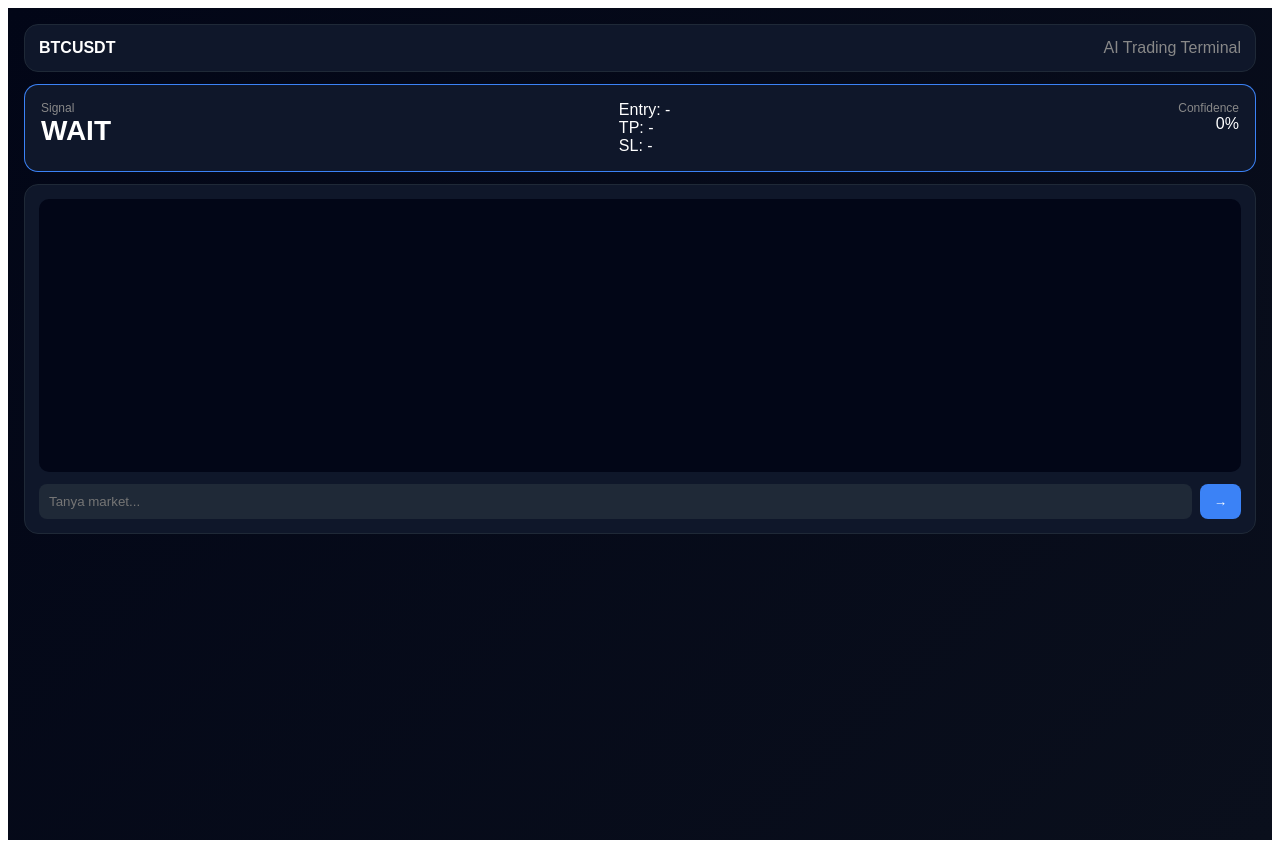
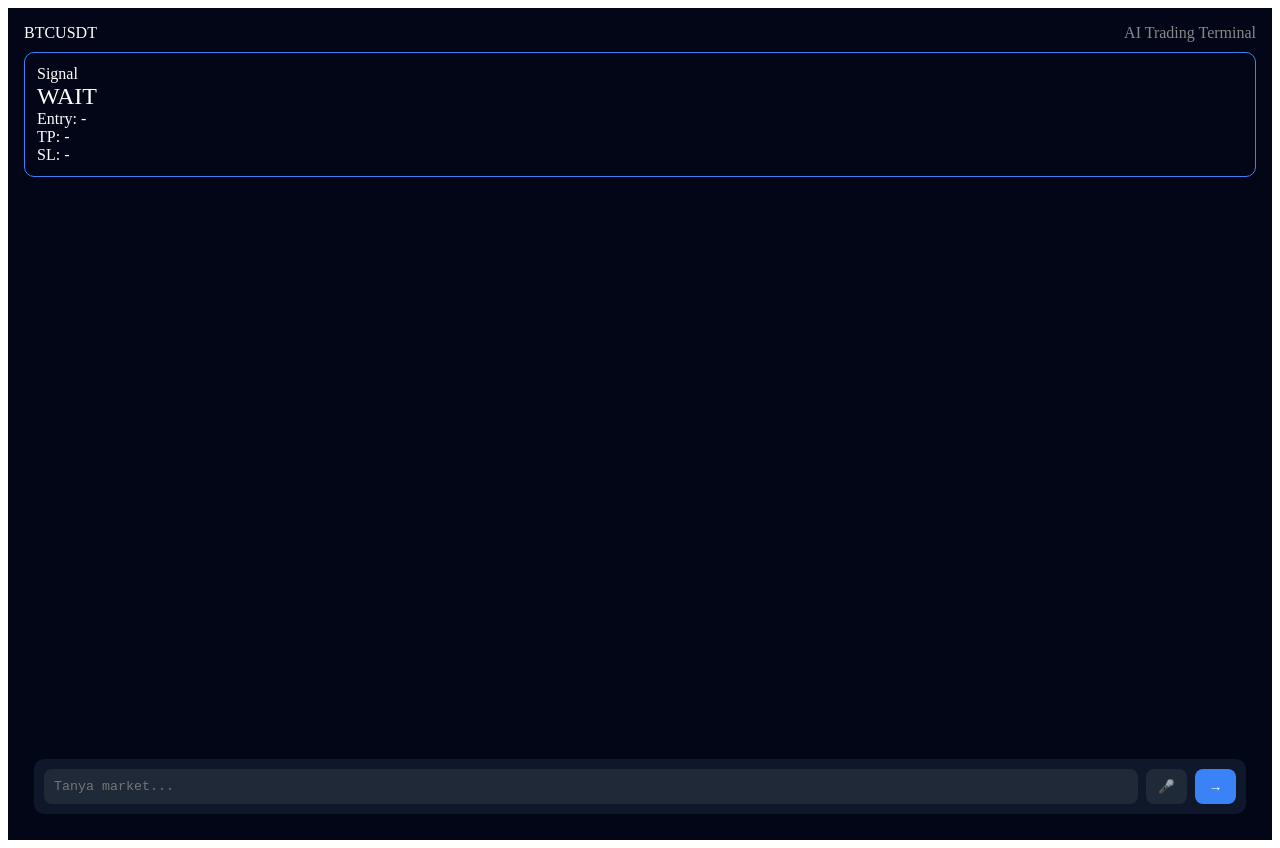
Before and after one commit to BlesUstetu/crypto-ai, a React (Vite) app: page / in a window 1280 px wide. Built offline with nearby package versions, Linux system fonts and the light colour scheme.

Commit message:
Update App.jsx

```diff
--- a/src/App.jsx
+++ b/src/App.jsx
@@ -38,28 +38,6 @@ function NeuralUltraLite({ signal = "WAIT" }) {
             style={i === 0 ? styles.flow : styles.flowSlow}
           />
         ))}
-
-        {[
-          { x: 20, y: 60 },
-          { x: 100, y: 20 },
-          { x: 100, y: 100 },
-          { x: 180, y: 60 },
-          { x: 60, y: 60 },
-          { x: 140, y: 60 },
-        ].map((n, i) => (
-          <circle
-            key={i}
-            cx={n.x}
-            cy={n.y}
-            r="5"
-            fill={color}
-            style={{
-              animation: "pulse 1.4s infinite",
-              animationDelay: `${i * 0.2}s`,
-              filter: `drop-shadow(0 0 6px ${color})`,
-            }}
-          />
-        ))}
       </svg>
       <div style={styles.loaderText}>AI processing...</div>
     </div>
@@ -71,6 +49,8 @@ export default function App() {
   const [input, setInput] = useState("");
   const [messages, setMessages] = useState([]);
   const [loading, setLoading] = useState(false);
+  const [listening, setListening] = useState(false);
+  const [speechSupported, setSpeechSupported] = useState(true);
 
   const [signal, setSignal] = useState({
     type: "WAIT",
@@ -81,8 +61,10 @@ export default function App() {
   });
 
   const chatRef = useRef(null);
+  const textareaRef = useRef(null);
+  const recognitionRef = useRef(null);
 
-  /* inject animation sekali */
+  /* ===== INIT STYLE ===== */
   useEffect(() => {
     if (!document.getElementById("neon-style")) {
       const style = document.createElement("style");
@@ -92,45 +74,93 @@ export default function App() {
           0% { stroke-dashoffset: 50; }
           100% { stroke-dashoffset: 0; }
         }
-        @keyframes pulse {
-          0% { transform: scale(0.8); opacity: 0.5; }
-          50% { transform: scale(1.3); opacity: 1; }
-          100% { transform: scale(0.8); opacity: 0.5; }
-        }
-        @keyframes neonMove {
-          0% { background-position: 0% }
-          100% { background-position: 200% }
-        }
       `;
       document.head.appendChild(style);
     }
   }, []);
 
-  /* auto scroll */
+  /* ===== AUTO SCROLL ===== */
   useEffect(() => {
     chatRef.current?.scrollTo(0, chatRef.current.scrollHeight);
   }, [messages, loading]);
 
+  /* ===== SPEECH SETUP ===== */
+  useEffect(() => {
+    const SpeechRecognition =
+      window.SpeechRecognition || window.webkitSpeechRecognition;
+
+    if (!SpeechRecognition) {
+      setSpeechSupported(false);
+      return;
+    }
+
+    const recognition = new SpeechRecognition();
+    recognition.lang = "id-ID";
+    recognition.continuous = true;
+    recognition.interimResults = true;
+
+    recognition.onresult = (event) => {
+      let transcript = "";
+      for (let i = event.resultIndex; i < event.results.length; i++) {
+        transcript += event.results[i][0].transcript;
+      }
+      setInput(transcript);
+      autoResize(textareaRef.current);
+    };
+
+    recognition.onend = () => setListening(false);
+
+    recognitionRef.current = recognition;
+
+    return () => {
+      recognition.stop(); // 🔥 cleanup fix
+    };
+  }, []);
+
+  const toggleMic = () => {
+    if (!recognitionRef.current) return;
+
+    if (listening) {
+      recognitionRef.current.stop();
+      setListening(false);
+    } else {
+      recognitionRef.current.start();
+      setListening(true);
+    }
+  };
+
+  /* ===== AUTO RESIZE (FIXED) ===== */
+  const autoResize = (el) => {
+    if (!el) return;
+    el.style.height = "0px";
+    el.style.height = el.scrollHeight + "px";
+  };
+
+  /* ===== SEND ===== */
   const sendMessage = async () => {
-    if (!input) return;
+    if (!input || loading) return;
+
+    // stop mic saat kirim
+    if (listening && recognitionRef.current) {
+      recognitionRef.current.stop();
+      setListening(false);
+    }
 
     setMessages((prev) => [...prev, { role: "user", text: input }]);
     setInput("");
     setLoading(true);
 
+    if (textareaRef.current) textareaRef.current.style.height = "auto";
+
     try {
       const res = await fetch("/api/analyze", {
         method: "POST",
-        headers: {
-          "Content-Type": "application/json",
-        },
-        body: JSON.stringify({
-          message: input,
-        }),
+        headers: { "Content-Type": "application/json" },
+        body: JSON.stringify({ message: input }),
       });
 
       const data = await res.json();
-      if (!res.ok || data.error) throw new Error(data.error);
+      if (!res.ok) throw new Error(data.error || "API error");
 
       setMessages((prev) => [
         ...prev,
@@ -157,40 +187,28 @@ export default function App() {
 
   return (
     <div style={styles.app}>
-      {/* HEADER */}
       <div style={styles.header}>
-        <div style={styles.title}>BTCUSDT</div>
-        <div style={styles.subtitle}>AI Trading Terminal</div>
+        <div>BTCUSDT</div>
+        <div style={{ color: "#888" }}>AI Trading Terminal</div>
       </div>
 
-      {/* SIGNAL */}
       <div
         style={{
           ...styles.signal,
-          backgroundImage: `
-            linear-gradient(#0f172a, #0f172a),
-            linear-gradient(90deg, ${neonColor}, #3b82f6, ${neonColor})
-          `,
+          border: `1px solid ${neonColor}`,
         }}
       >
         <div>
-          <div style={styles.label}>Signal</div>
-          <div style={styles.signalText}>{signal.type}</div>
+          <div>Signal</div>
+          <div style={{ fontSize: 24 }}>{signal.type}</div>
         </div>
-
-        <div style={styles.signalRight}>
-          <div>Entry: {signal.entry}</div>
-          <div>TP: {signal.tp}</div>
-          <div>SL: {signal.sl}</div>
-        </div>
-
-        <div style={{ textAlign: "right" }}>
-          <div style={styles.label}>Confidence</div>
-          <div>{signal.confidence}%</div>
+        <div>
+          Entry: {signal.entry} <br />
+          TP: {signal.tp} <br />
+          SL: {signal.sl}
         </div>
       </div>
 
-      {/* PANEL */}
       <div style={styles.panel}>
         <div style={styles.chatArea} ref={chatRef}>
           {messages.map((msg, i) => (
@@ -213,19 +231,45 @@ export default function App() {
               </span>
             </div>
           ))}
-
           {loading && <NeuralUltraLite signal={signal.type} />}
         </div>
 
         <div style={styles.inputBox}>
-          <input
+          <textarea
+            ref={textareaRef}
+            value={input}
+            rows={1}
             placeholder="Tanya market..."
-            style={styles.input}
-            value={input}
-            onChange={(e) => setInput(e.target.value)}
-            onKeyDown={(e) => e.key === "Enter" && sendMessage()}
+            style={styles.textarea}
+            onChange={(e) => {
+              setInput(e.target.value);
+              autoResize(e.target);
+            }}
+            onKeyDown={(e) => {
+              if (e.key === "Enter" && !e.shiftKey) {
+                e.preventDefault();
+                sendMessage();
+              }
+            }}
           />
-          <button style={styles.send} onClick={sendMessage}>
+
+          {speechSupported && (
+            <button
+              onClick={toggleMic}
+              style={{
+                ...styles.mic,
+                background: listening ? "#ef4444" : "#1f2937",
+              }}
+            >
+              🎤
+            </button>
+          )}
+
+          <button
+            onClick={sendMessage}
+            style={styles.send}
+            disabled={loading}
+          >
             →
           </button>
         </div>
@@ -237,91 +281,86 @@ export default function App() {
 /* ================= STYLE ================= */
 const styles = {
   app: {
-    background: "linear-gradient(135deg,#020617,#0a0f1c)",
     minHeight: "100vh",
+    display: "flex",
+    flexDirection: "column",
+    background: "#020617",
     padding: 16,
     color: "white",
-    fontFamily: "Arial",
   },
 
   header: {
     display: "flex",
     justifyContent: "space-between",
-    marginBottom: 12,
-    padding: 14,
-    borderRadius: 14,
-    background: "#0f172a",
-    border: "1px solid #1f2937",
+    marginBottom: 10,
   },
 
-  title: { fontWeight: "bold" },
-  subtitle: { color: "#888" },
-
   signal: {
-    marginBottom: 12,
-    display: "flex",
-    justifyContent: "space-between",
-    padding: 16,
-    borderRadius: 14,
-    border: "1px solid transparent",
-    backgroundOrigin: "border-box",
-    backgroundClip: "padding-box, border-box",
-    backgroundSize: "100% 100%, 200% 200%",
-    animation: "neonMove 4s linear infinite",
+    padding: 12,
+    borderRadius: 10,
+    marginBottom: 10,
   },
 
   panel: {
-    background: "#0f172a",
-    borderRadius: 14,
-    padding: 14,
-    border: "1px solid #1f2937",
+    flex: 1,
+    position: "relative",
     display: "flex",
     flexDirection: "column",
-    gap: 12,
-    minHeight: 320,
   },
 
   chatArea: {
     flex: 1,
-    background: "#020617",
-    borderRadius: 10,
-    padding: 10,
     overflowY: "auto",
+    paddingBottom: 120,
   },
 
-  inputBox: { display: "flex", gap: 8 },
+  inputBox: {
+    position: "absolute",
+    bottom: 10,
+    left: 10,
+    right: 10,
+    display: "flex",
+    gap: 8,
+    background: "#0f172a",
+    padding: 10,
+    borderRadius: 10,
+  },
 
-  input: {
+  textarea: {
     flex: 1,
+    resize: "none",
+    border: "none",
+    borderRadius: 8,
     padding: 10,
-    borderRadius: 8,
-    border: "none",
     background: "#1f2937",
     color: "white",
+    outline: "none",
+    overflow: "hidden",
   },
 
   send: {
     padding: "10px 14px",
+    background: "#3b82f6",
+    border: "none",
     borderRadius: 8,
-    border: "none",
-    background: "#3b82f6",
     color: "white",
     cursor: "pointer",
   },
 
-  signalRight: { display: "flex", flexDirection: "column" },
-  label: { color: "#888", fontSize: 12 },
-  signalText: { fontSize: 28, fontWeight: "bold" },
+  mic: {
+    padding: "10px 12px",
+    border: "none",
+    borderRadius: 8,
+    color: "white",
+    cursor: "pointer",
+  },
 
   loaderContainer: {
-    display: "flex",
-    flexDirection: "column",
-    alignItems: "center",
+    textAlign: "center",
     marginTop: 10,
   },
 
   loaderText: {
-    marginTop: 6,
     fontSize: 12,
     color: "#888",
   },
```
